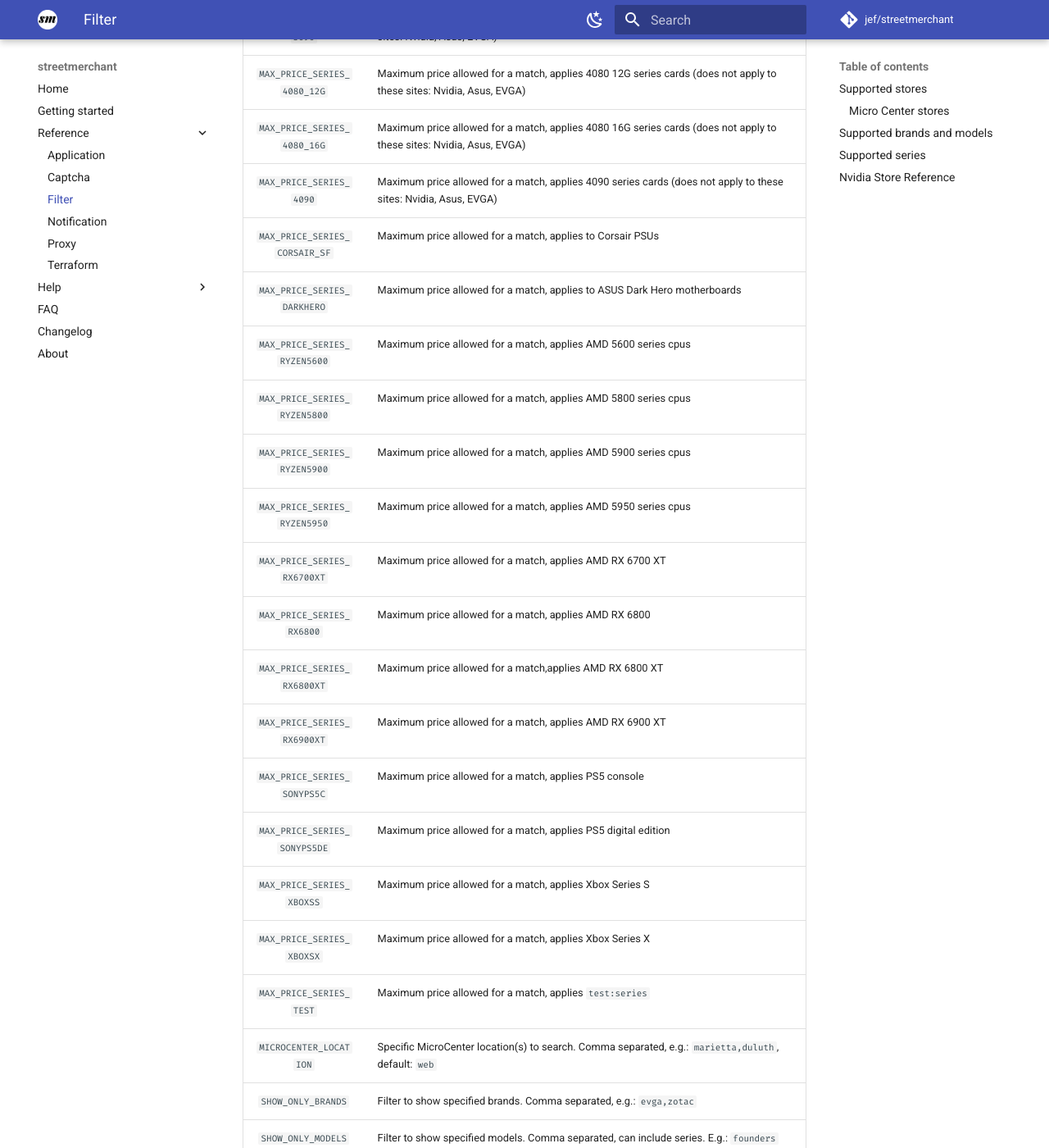
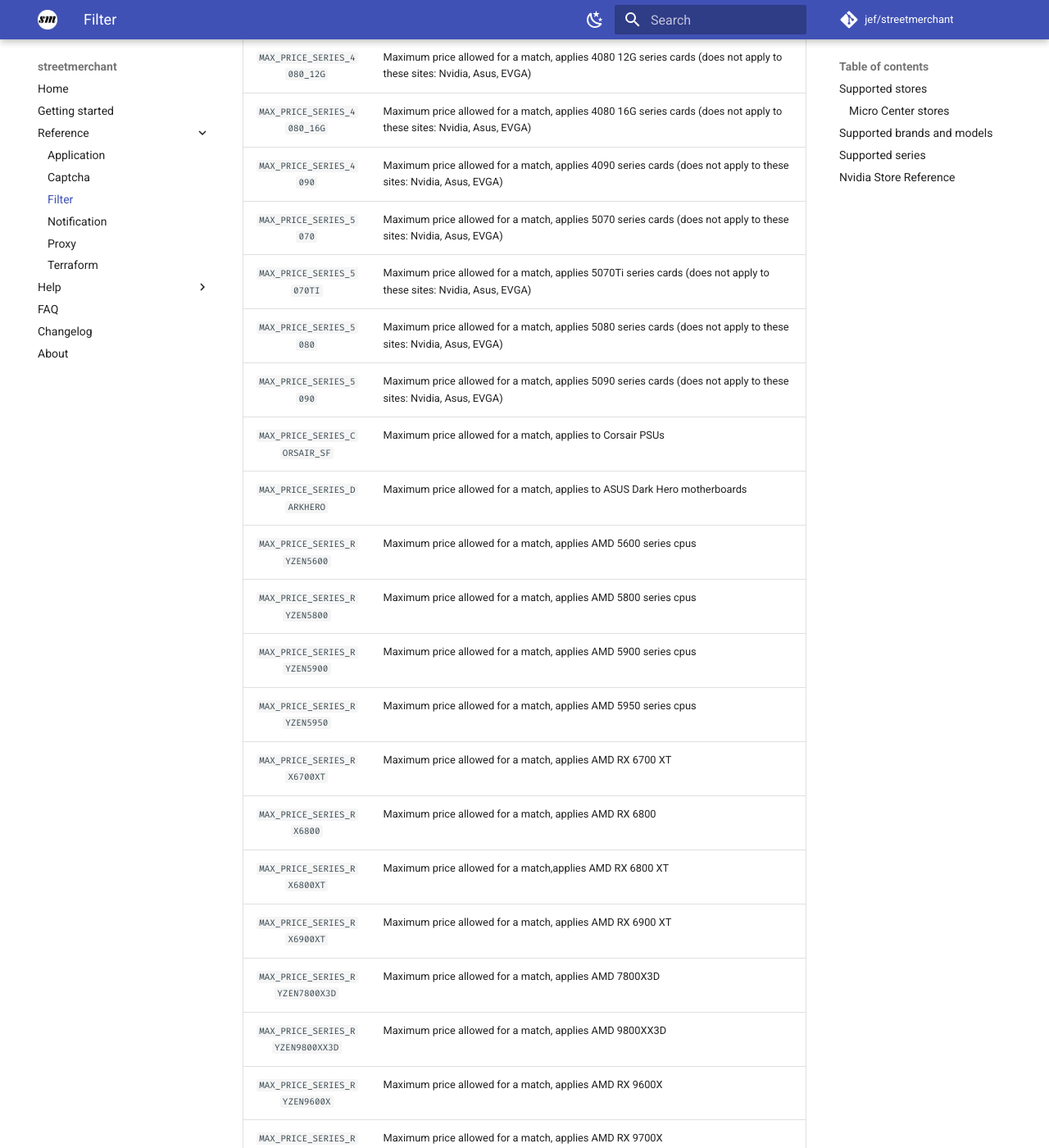
Before and after one commit to jef/streetmerchant, an MkDocs documentation site: the page built from docs/reference/filter.md, in a window 1280 px wide and 1400 px high, scrolled down 574 px. Shown: the whole window at 82% size. Built offline with MkDocs 1.6.1 and Material for MkDocs 9.7.7, drawn with Linux system fonts in a browser that asks for light colours; comment, search, counter and statistics services are not loaded; some of the changed text lies outside the part shown.

Commit message:
docs: add 5000 series to filter.md

```diff
--- a/docs/reference/filter.md
+++ b/docs/reference/filter.md
@@ -11,6 +11,10 @@
 | `MAX_PRICE_SERIES_4080_12G` | Maximum price allowed for a match, applies 4080 12G series cards (does not apply to these sites: Nvidia, Asus, EVGA) |
 | `MAX_PRICE_SERIES_4080_16G` | Maximum price allowed for a match, applies 4080 16G series cards (does not apply to these sites: Nvidia, Asus, EVGA) |
 | `MAX_PRICE_SERIES_4090` | Maximum price allowed for a match, applies 4090 series cards (does not apply to these sites: Nvidia, Asus, EVGA) |
+| `MAX_PRICE_SERIES_5070` | Maximum price allowed for a match, applies 5070 series cards (does not apply to these sites: Nvidia, Asus, EVGA) |
+| `MAX_PRICE_SERIES_5070TI` | Maximum price allowed for a match, applies 5070Ti series cards (does not apply to these sites: Nvidia, Asus, EVGA) |
+| `MAX_PRICE_SERIES_5080` | Maximum price allowed for a match, applies 5080 series cards (does not apply to these sites: Nvidia, Asus, EVGA) |
+| `MAX_PRICE_SERIES_5090` | Maximum price allowed for a match, applies 5090 series cards (does not apply to these sites: Nvidia, Asus, EVGA) |
 | `MAX_PRICE_SERIES_CORSAIR_SF` | Maximum price allowed for a match, applies to Corsair PSUs |
 | `MAX_PRICE_SERIES_DARKHERO` | Maximum price allowed for a match, applies to ASUS Dark Hero motherboards |
 | `MAX_PRICE_SERIES_RYZEN5600` | Maximum price allowed for a match, applies AMD 5600 series cpus |
@@ -21,6 +25,12 @@
 | `MAX_PRICE_SERIES_RX6800` | Maximum price allowed for a match, applies AMD RX 6800 |
 | `MAX_PRICE_SERIES_RX6800XT` | Maximum price allowed for a match,applies AMD RX 6800 XT |
 | `MAX_PRICE_SERIES_RX6900XT` | Maximum price allowed for a match, applies AMD RX 6900 XT |
+| `MAX_PRICE_SERIES_RYZEN7800X3D` | Maximum price allowed for a match, applies AMD 7800X3D |
+| `MAX_PRICE_SERIES_RYZEN9800XX3D` | Maximum price allowed for a match, applies AMD 9800XX3D |
+| `MAX_PRICE_SERIES_RYZEN9600X` | Maximum price allowed for a match, applies AMD RX 9600X |
+| `MAX_PRICE_SERIES_RYZEN9700X` | Maximum price allowed for a match, applies AMD RX 9700X |
+| `MAX_PRICE_SERIES_RYZEN9900X` | Maximum price allowed for a match, applies AMD RX 9900X |
+| `MAX_PRICE_SERIES_RYZEN9950X` | Maximum price allowed for a match, applies AMD RX 9950X |
 | `MAX_PRICE_SERIES_SONYPS5C` | Maximum price allowed for a match, applies PS5 console |
 | `MAX_PRICE_SERIES_SONYPS5DE` | Maximum price allowed for a match, applies PS5 digital edition |
 | `MAX_PRICE_SERIES_XBOXSS` | Maximum price allowed for a match, applies Xbox Series S |
```
Also changed, not shown: 1 other file.
